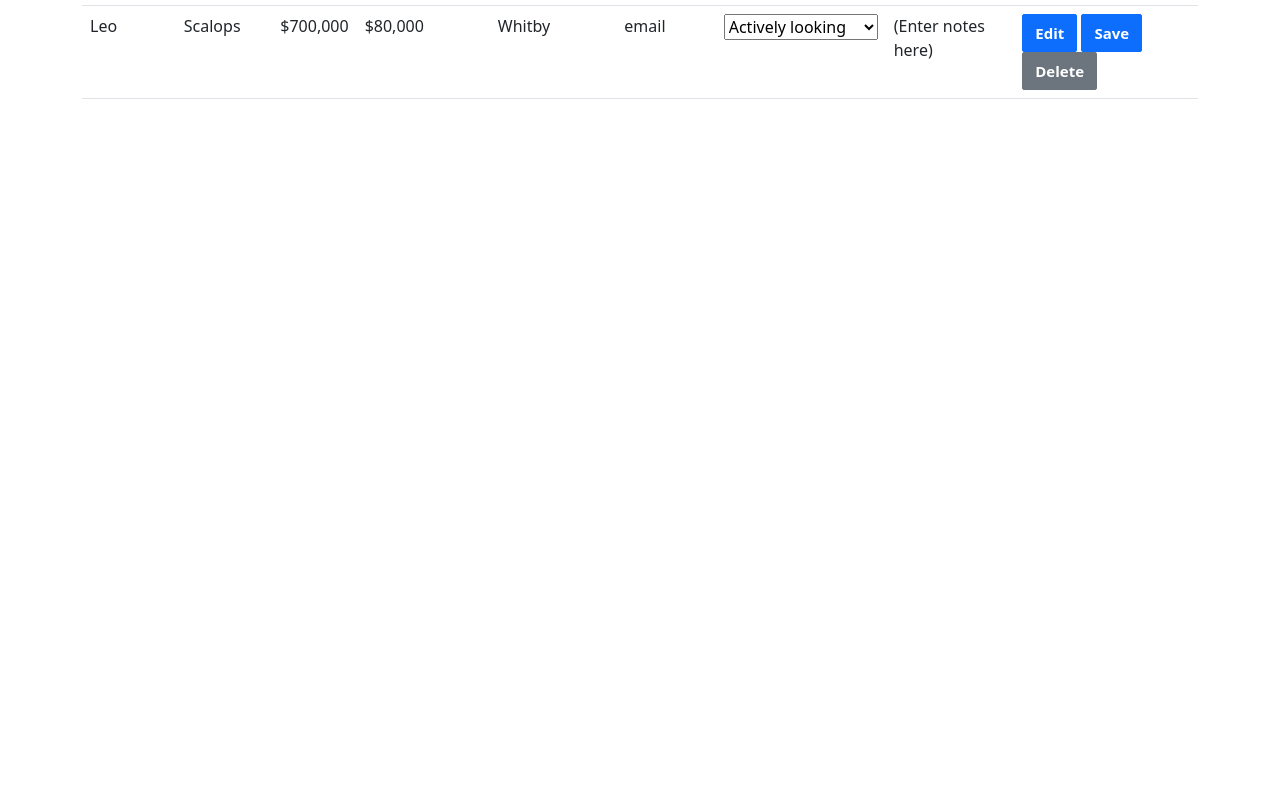
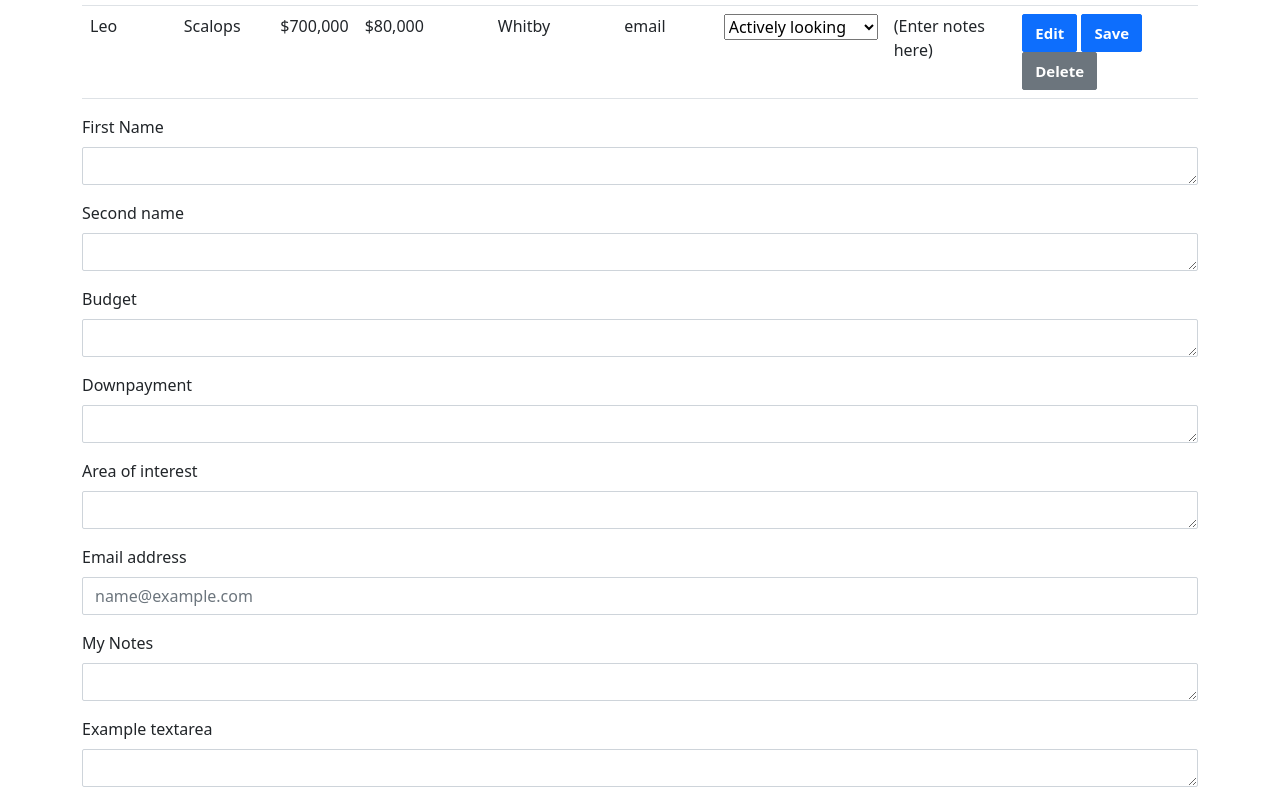
Before and after one commit to TeamWarriorsRECRM/CRMproject, a website: page public/database.html in a window 1280 px wide. Shown: the part 433-1236 px from the top of the page. Before the commit the page ends 800 px from the top, so only its background shows below. Drawn offline with nearby package versions, Linux system fonts and the light colour scheme.

Commit message:
adding a form to accept new clients

```diff
--- a/public/assets/style.css
+++ b/public/assets/style.css
@@ -52,7 +52,7 @@
             font-weight: bold;
         }
 
-        .database{
+        .disappear{
           display: none;
 
         }
--- a/public/database.html
+++ b/public/database.html
@@ -139,6 +139,38 @@
   </tbody>
   </table>
 
+  <div class="mb-3">
+    <div class="mb-3">
+      <label for="exampleFormControlTextarea1" class="form-label">First Name</label>
+      <textarea class="form-control" id="exampleFormControlTextarea1" rows="1"></textarea>
+    </div>
+    <div class="mb-3">
+      <label for="exampleFormControlTextarea1" class="form-label">Second name</label>
+      <textarea class="form-control" id="exampleFormControlTextarea1" rows="1"></textarea>
+    </div>
+    <div class="mb-3">
+      <label for="exampleFormControlTextarea1" class="form-label">Budget</label>
+      <textarea class="form-control" id="exampleFormControlTextarea1" rows="1"></textarea>
+    </div>
+    <div class="mb-3">
+      <label for="exampleFormControlTextarea1" class="form-label">Downpayment</label>
+      <textarea class="form-control" id="exampleFormControlTextarea1" rows="1"></textarea>
+    </div>
+    <div class="mb-3">
+      <label for="exampleFormControlTextarea1" class="form-label">Area of interest</label>
+      <textarea class="form-control" id="exampleFormControlTextarea1" rows="1"></textarea>
+    </div>
+    <label for="exampleFormControlInput1" class="form-label">Email address</label>
+    <input type="email" class="form-control" id="exampleFormControlInput1" placeholder="name@example.com">
+  </div>
+  <div class="mb-3">
+    <label for="exampleFormControlTextarea1" class="form-label">My Notes</label>
+    <textarea class="form-control" id="exampleFormControlTextarea1" rows="1"></textarea>
+  </div>
+  <div class="mb-3">
+    <label for="exampleFormControlTextarea1" class="form-label">Example textarea</label>
+    <textarea class="form-control" id="exampleFormControlTextarea1" rows="1"></textarea>
+  </div>
 
 
 </body>
```
Also changed, not shown: public/clients.html (+9 -7 lines), public/contact-us.html (+0 -6 lines).
